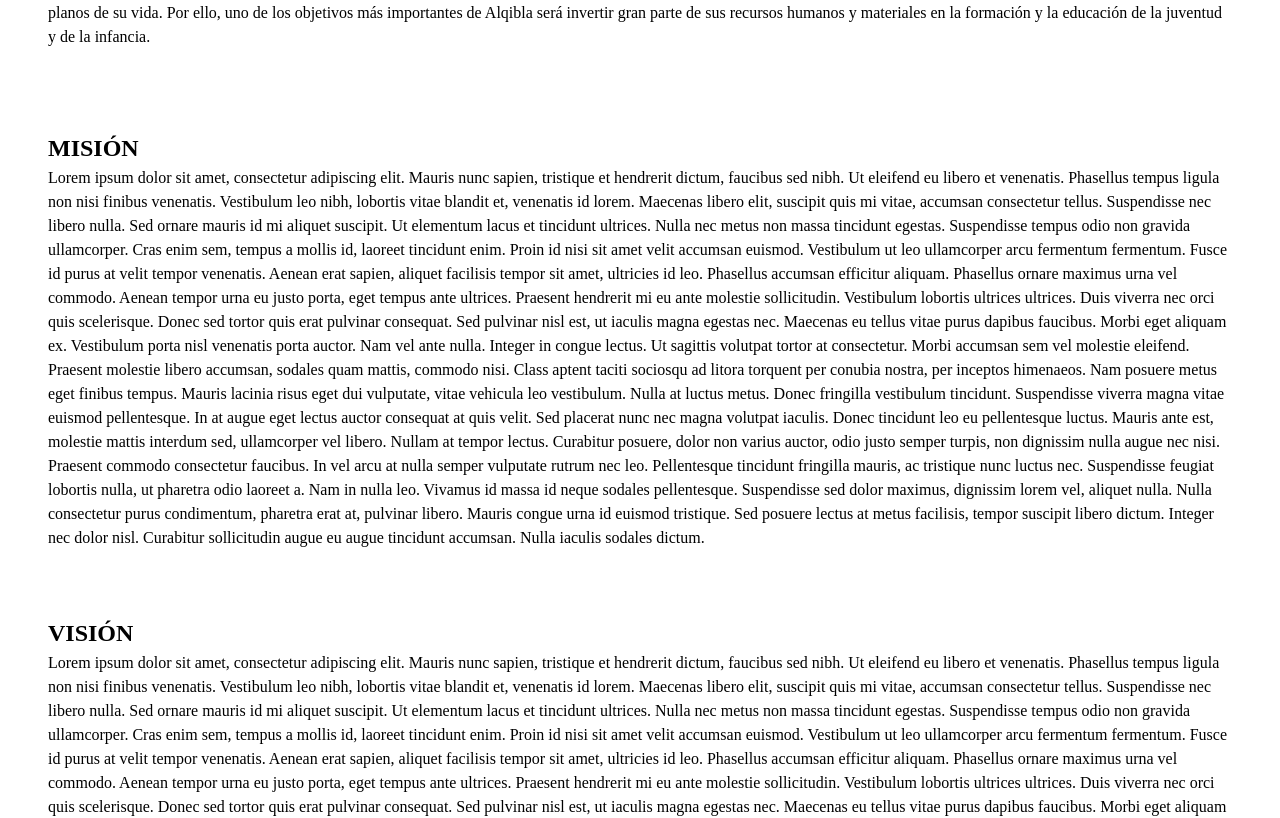
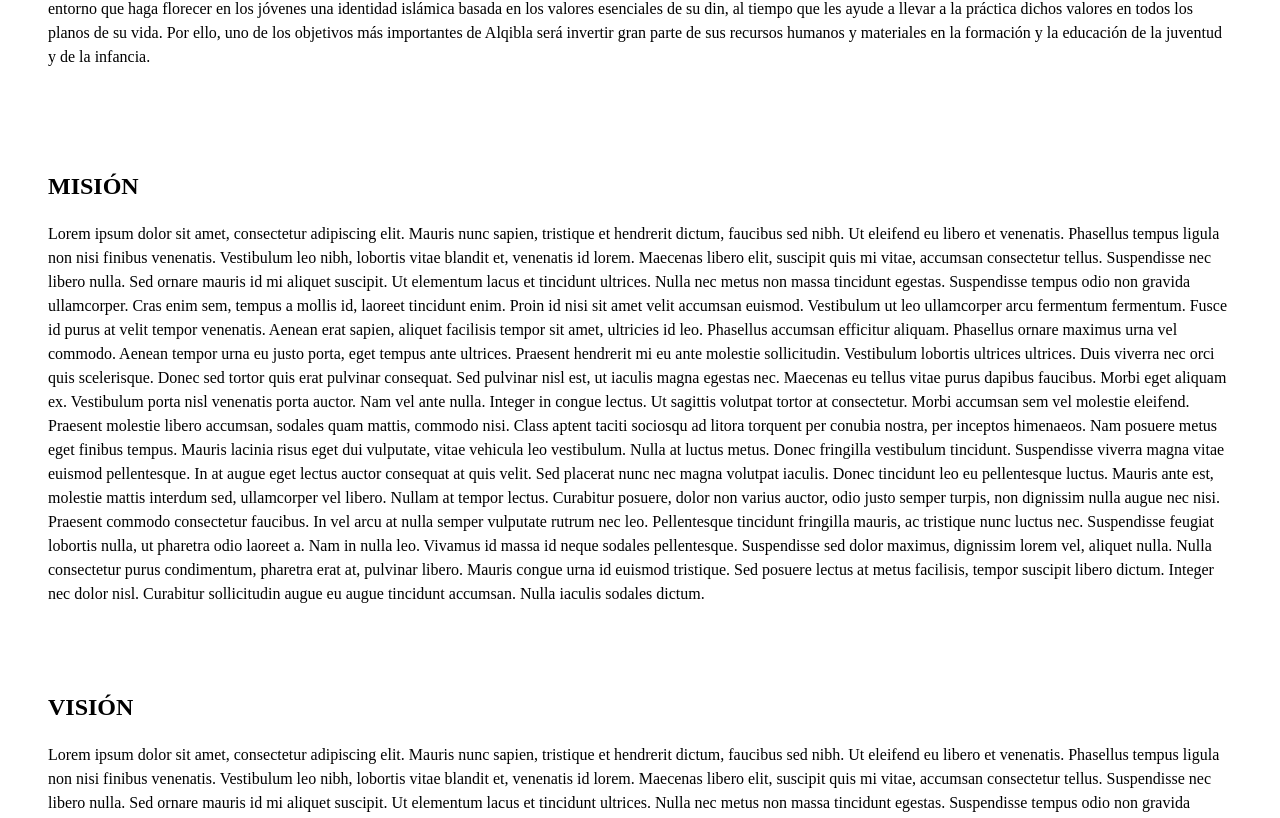
Before and after one commit to OussamaAlouat/alqibla-pro, an Angular app: page / in a window 1280 px wide. Shown: the part 1492-2310 px from the top of the page. Built offline with nearby package versions, Linux system fonts and the light colour scheme.

Commit message:
FIX: add h2 default styles

```diff
--- a/src/styles.scss
+++ b/src/styles.scss
@@ -68,3 +68,8 @@ form, input, select, textarea, button, label, a {
 .title {
   text-align: center;
 }
+
+h2{
+  font-size: 1.5em;
+  margin: .75em 0;
+}
```
